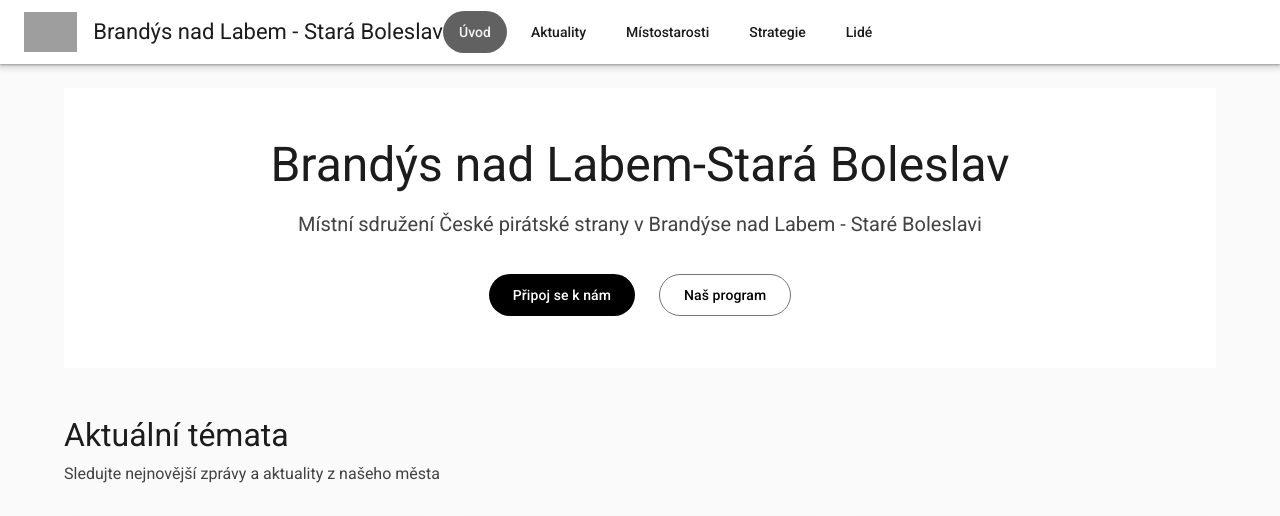
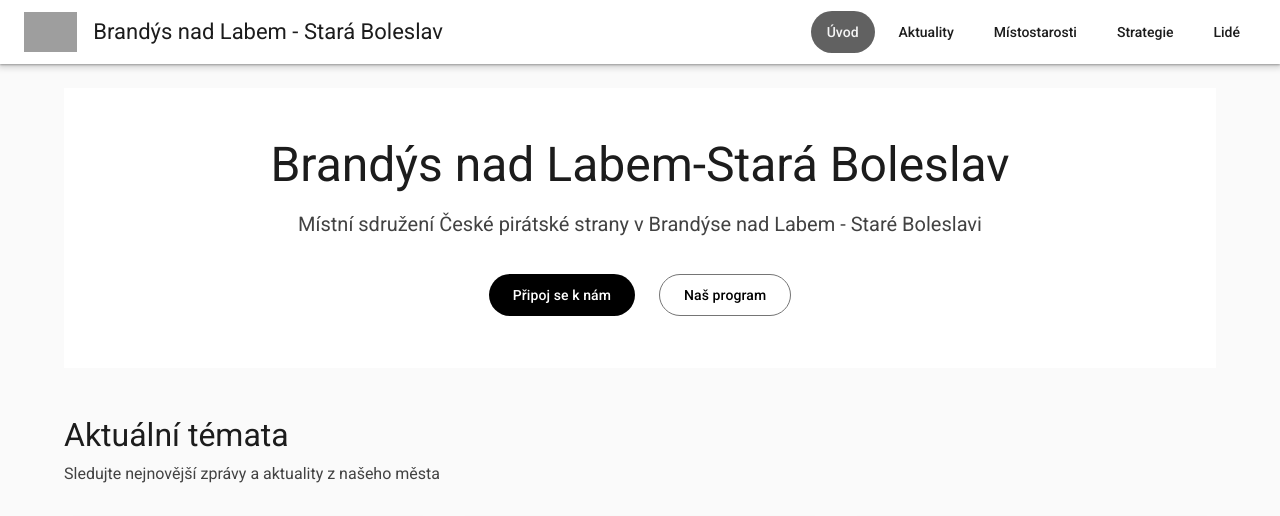
Before and after one commit to tangero/brandys-pirati, a Jekyll site: the page built from index.html, in a window 1280 px wide and 1400 px high. Shown: the top 516 px of the window. Built offline with Jekyll 4.4.1, drawn with Linux system fonts in a browser that asks for light colours; grey boxes are pictures that could not be loaded.

Commit message:
Update header-md3.html

```diff
--- a/_includes/header-md3.html
+++ b/_includes/header-md3.html
@@ -20,8 +20,15 @@
   .md-top-app-bar__title {
     font-size: 22px;
     font-weight: 400;
+    color: var(--md-sys-color-on-surface);
+  }
+
+  .md-top-app-bar__logo-link {
+    display: flex;
+    align-items: center;
+    text-decoration: none;
+    color: inherit;
     flex: 1;
-    color: var(--md-sys-color-on-surface);
   }
 
   .md-top-app-bar__nav {
@@ -112,7 +119,7 @@
 </style>
 
 <header class="md-top-app-bar">
-  <a href="{{ '/' | relative_url }}" style="display: flex; align-items: center; text-decoration: none; color: inherit;">
+  <a href="{{ '/' | relative_url }}" class="md-top-app-bar__logo-link">
     <img src="{{ '/assets/img/brand/logo.svg' | relative_url }}" alt="Pirátská strana" class="md-top-app-bar__logo">
     <div class="md-top-app-bar__title">Brandýs nad Labem - Stará Boleslav</div>
   </a>
```
